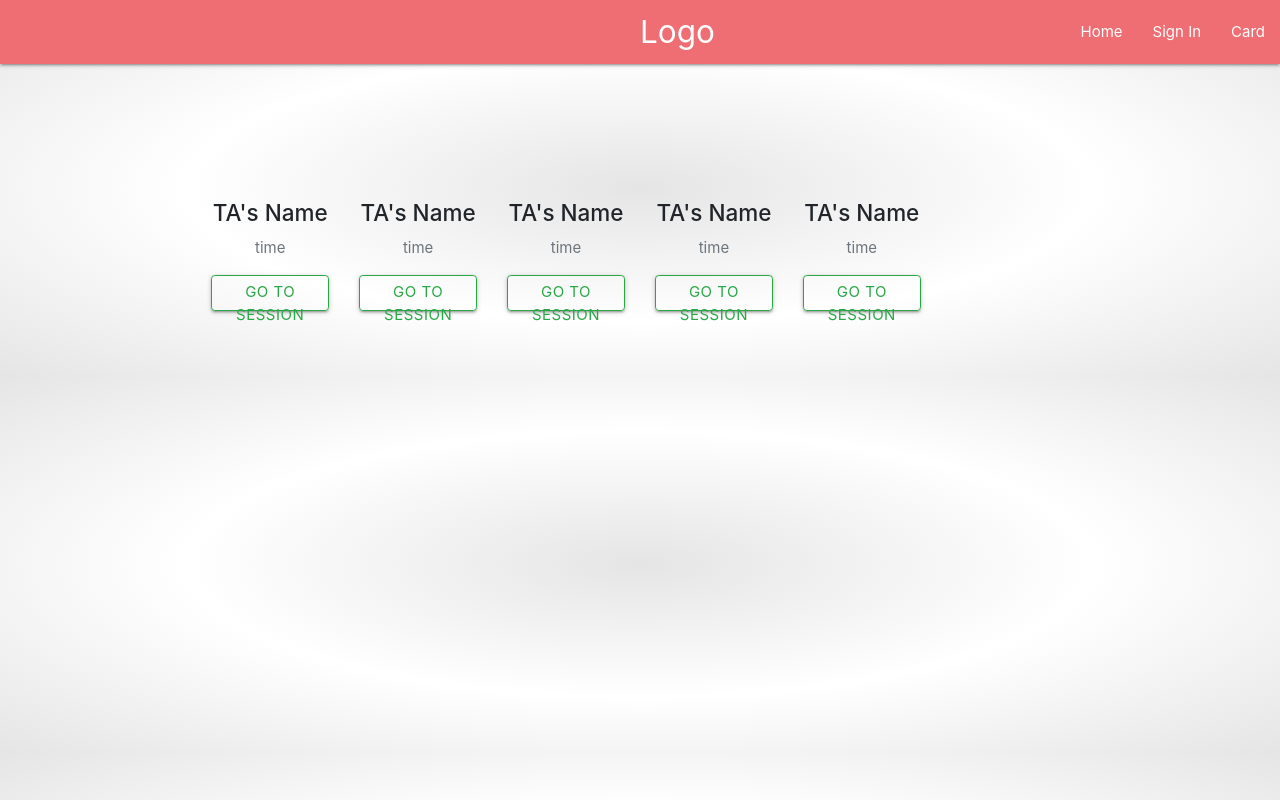
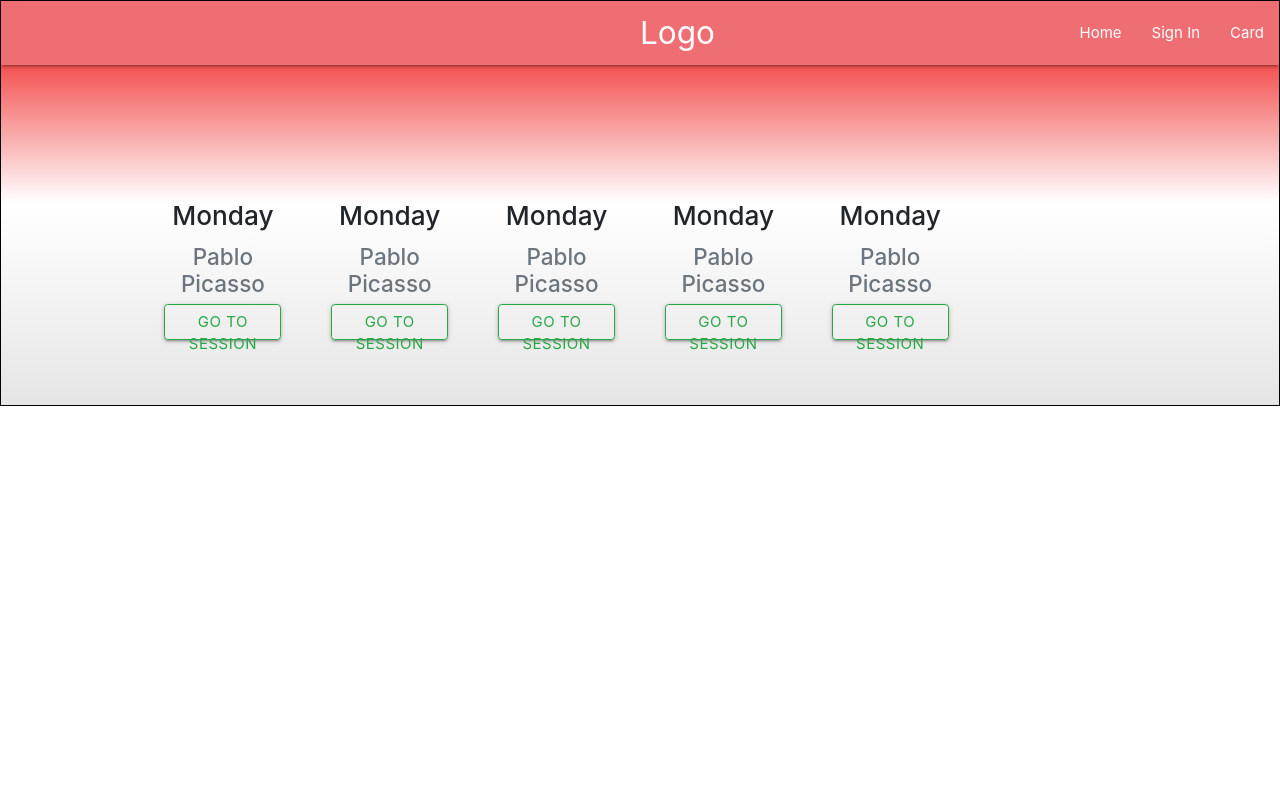
Before and after one commit to hackdsc-tutor-app/tutor-site, a React (Create React App) app in the folder tutor-app/: page /Card in a window 1280 px wide. Built offline with nearby package versions, Linux system fonts and the light colour scheme; what agora-rtc-sdk would draw is missing.

Commit message:
CArds update

```diff
--- a/tutor-app/src/Components/timeslots/card-style.css
+++ b/tutor-app/src/Components/timeslots/card-style.css
@@ -1,18 +1,20 @@
 body{
-    background: radial-gradient(#e5e5e5,#ffff, #e5e5e5) ;
+    background: linear-gradient(#ee0000,#ffff, #e5e5e5) no-repeat ;
+    border: solid black 1px;
 }
 .card{
     width: 20rem;
 
 }
-.card:hover{
-    box-shadow: 5px 10px 20px 1px rgba(0, 0, 0, 0.253) !important;
+.card-body:hover{
+    box-shadow: 10px 10px 10px 10px rgba(0, 0, 0, 0.253) !important;
 }
 .card-body{
-    padding: 3rem 0 !important;
+    padding: 3rem 10px 3rem 10px !important;
+    border-radius: 10px;
 }
 .card-text{
-    font-size: 0.9rem;
+    font-size: 9%;
     padding: 0.4rem 1.9rem;
 }
 .container-fluid .row{
--- a/tutor-app/src/Components/timeslots/cardUI.js
+++ b/tutor-app/src/Components/timeslots/cardUI.js
@@ -5,9 +5,9 @@ import './card-style.css';
 const Card = props => {
     return (
         <div className="card-body tex-dark">
-            <h4 className="card-title">TA's Name</h4>
-            <p className="Card-text text-secondary">time</p>
-            <a href="#" className="btn btn-outline-success">Go to session</a>
+            <h3 className="card-title">Monday</h3>
+            <h4 className="Card-text text-secondary">Pablo Picasso</h4>
+            <a href="#" className="btn btn-outline-success btn-tutor-session">Go to session</a>
         </div>
     );
 
```
